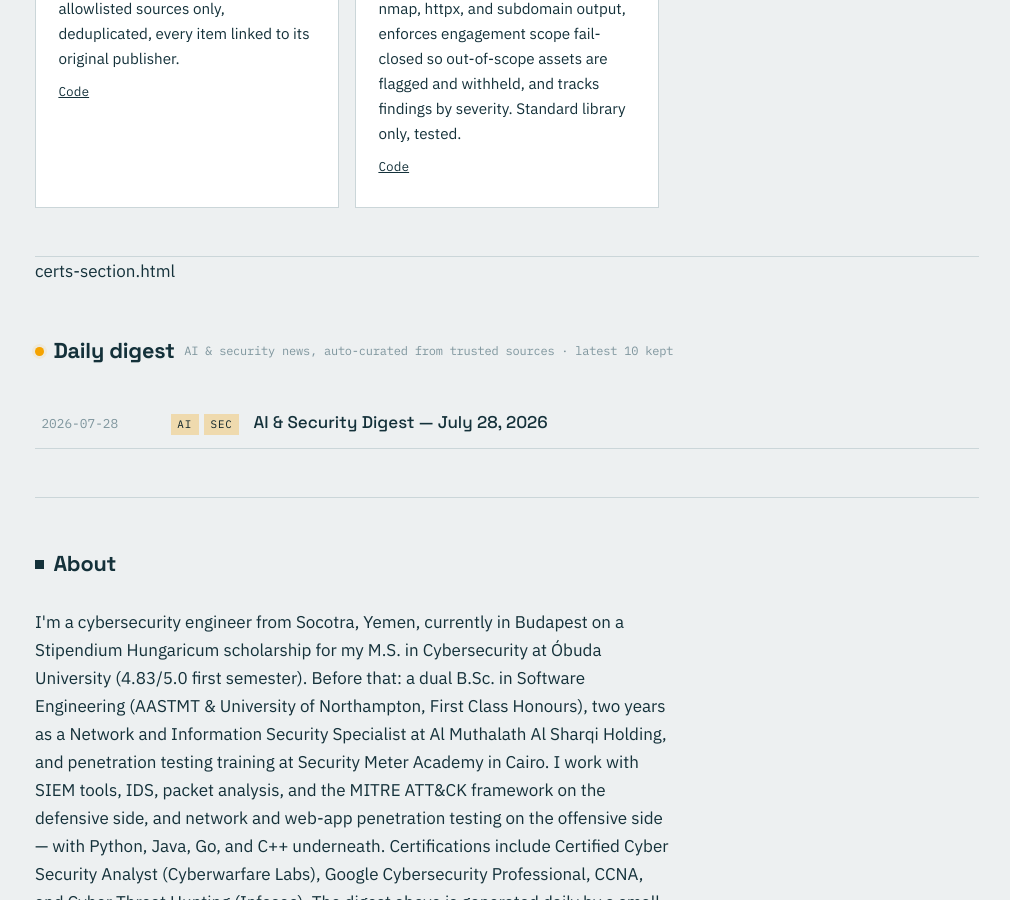
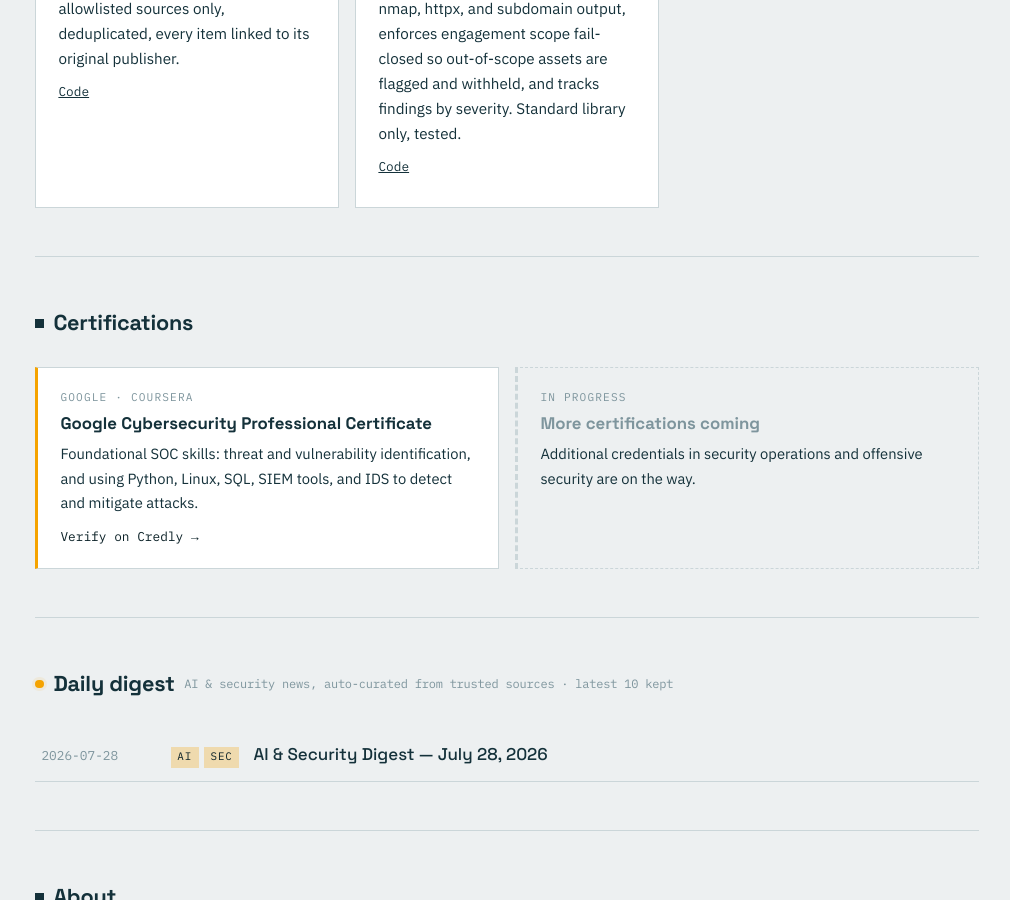
Before and after one commit to SocoSec/socosec.github.io, a Jekyll site: the page built from index.html, in a window 1280 px wide and 900 px high, scrolled down 1082 px. Shown: the whole window, without its empty margins (133-1143 px from the left). Built offline with Jekyll 4.4.1, drawn with Linux system fonts in a browser that asks for light colours.

Commit message:
Update index.html

```diff
--- a/index.html
+++ b/index.html
@@ -42,7 +42,25 @@ layout: default
     </div>
   </div>
 </section>
-certs-section.html
+<section id="certs" class="section">
+  <h2 class="section-title"><span class="tick"></span>Certifications</h2>
+  <div class="cert-grid">
+
+    <a class="cert-card" href="https://www.credly.com/badges/46bfff47-b3fa-444c-8eb8-c10159d0b27a/public_url" target="_blank" rel="noopener">
+      <p class="cert-issuer">Google · Coursera</p>
+      <h3>Google Cybersecurity Professional Certificate</h3>
+      <p class="cert-desc">Foundational SOC skills: threat and vulnerability identification, and using Python, Linux, SQL, SIEM tools, and IDS to detect and mitigate attacks.</p>
+      <p class="cert-verify">Verify on Credly →</p>
+    </a>
+
+    <div class="cert-card cert-soon">
+      <p class="cert-issuer">In progress</p>
+      <h3>More certifications coming</h3>
+      <p class="cert-desc">Additional credentials in security operations and offensive security are on the way.</p>
+    </div>
+
+  </div>
+</section>
 <section id="digest" class="section">
   <h2 class="section-title"><span class="dot-live" title="Updated daily by the news agent"></span>Daily digest <span class="section-sub">AI &amp; security news, auto-curated from trusted sources · latest 10 kept</span></h2>
   {% if site.posts.size == 0 %}
```
